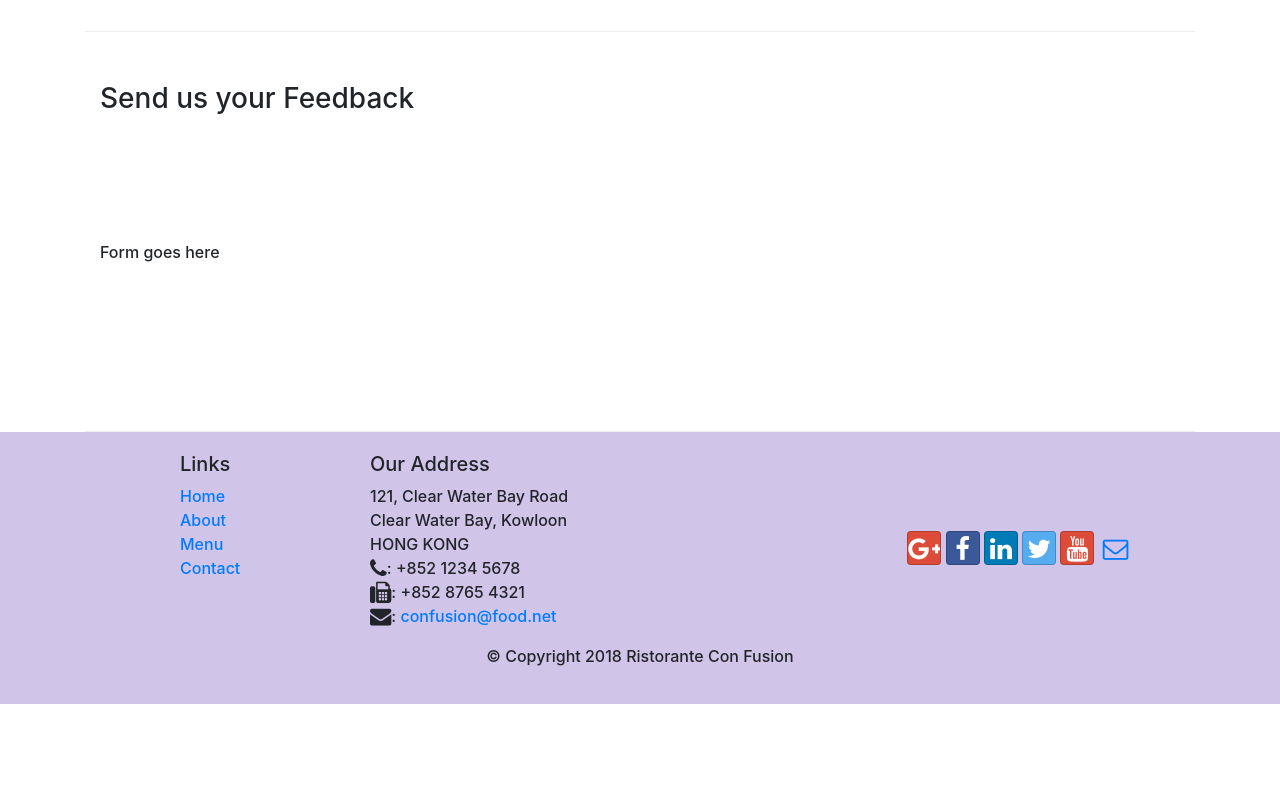
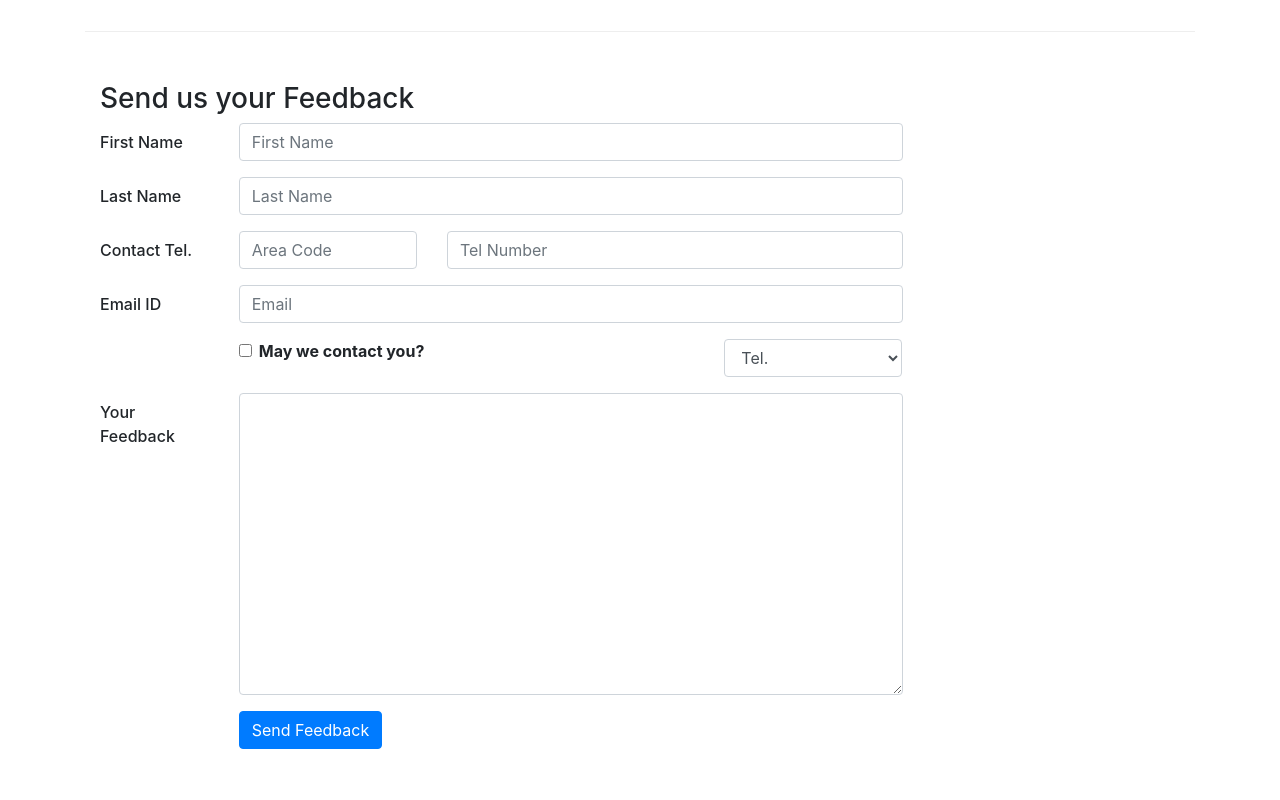
Before and after one commit to PraveenYadaove/Bootstrap, a website: page contactus.html in a window 1280 px wide. Shown: the part 800-1600 px from the top of the page. Before the commit the page ends 1504 px from the top, so only its background shows below. Drawn offline with nearby package versions, Linux system fonts and the light colour scheme.

Commit message:
Update Contact

```diff
--- a/contactus.html
+++ b/contactus.html
@@ -92,7 +92,62 @@
               <h3>Send us your Feedback</h3>
            </div>
             <div class="col-12 col-md-9">
-                Form goes here
+                <form>
+                    <div class="form-group row">
+                        <label for="firstname" class="col-md-2 col-form-label">First Name</label>
+                        <div class="col-md-10">
+                            <input type="text" class="form-control" id="firstname" name="firstname" placeholder="First Name">
+                        </div>
+                    </div>
+                    <div class="form-group row">
+                        <label for="lastname" class="col-md-2 col-form-label">Last Name</label>
+                        <div class="col-md-10">
+                            <input type="text" class="form-control" id="lastname" name="lastname" placeholder="Last Name">
+                        </div>
+                    </div>
+                    <div class="form-group row">
+                        <label for="telnum" class="col-md-2 col-form-label">Contact Tel.</label>
+                        <div class=" col-5 col-md-3">
+                            <input type="tel" class="form-control" id="areacode" name="areacode" placeholder="Area Code">
+                        </div>
+                    <div class="col-7 col-md-7" >
+                        <input type="tel" class="form-control" id="telnum" name="telnum" placeholder="Tel Number">
+                    </div>
+                    </div>
+                    <div class="form-group row">
+                        <label for="emailid" class="col-md-2 col-form-label">Email ID</label>
+                        <div class="col-md-10">
+                            <input type="email" class="form-control" id="emailid" name="emailid" placeholder="Email">
+                        </div>
+                    </div>
+                    <div class="form-group row">
+                        <div class="col-md-6 offset-md-2">
+                            <div class="form-check">
+                                <input type="checkbox" class="form-check-input" name="approve" id="approve" value="">
+                                <label class="form-check-label" for="approve">
+                                    <strong>May we contact you?</strong>
+                                </label>
+                            </div>
+                        </div>
+                        <div class="col-md-3 offset-md-1">
+                            <select class="form-control">
+                                <option>Tel.</option>
+                                <option>Email</option>
+                            </select>
+                        </div>
+                    </div>
+                    <div class="form-group row">
+                        <label for="feedback" class="col-md-2 col-form-label">Your Feedback</label>
+                        <div class="col-md-10">
+                            <textarea class="form-control" id="feedback" name="feedback" rows="12"></textarea>
+                        </div>
+                    </div>
+                    <div class="form-group row">
+                        <div class="offset-md-2 col-md-10">
+                            <button type="submit" class="btn btn-primary">Send Feedback</button>
+                        </div>
+                    </div>
+                </form>
             </div>
              <div class="col-12 col-md">
             </div>
```
